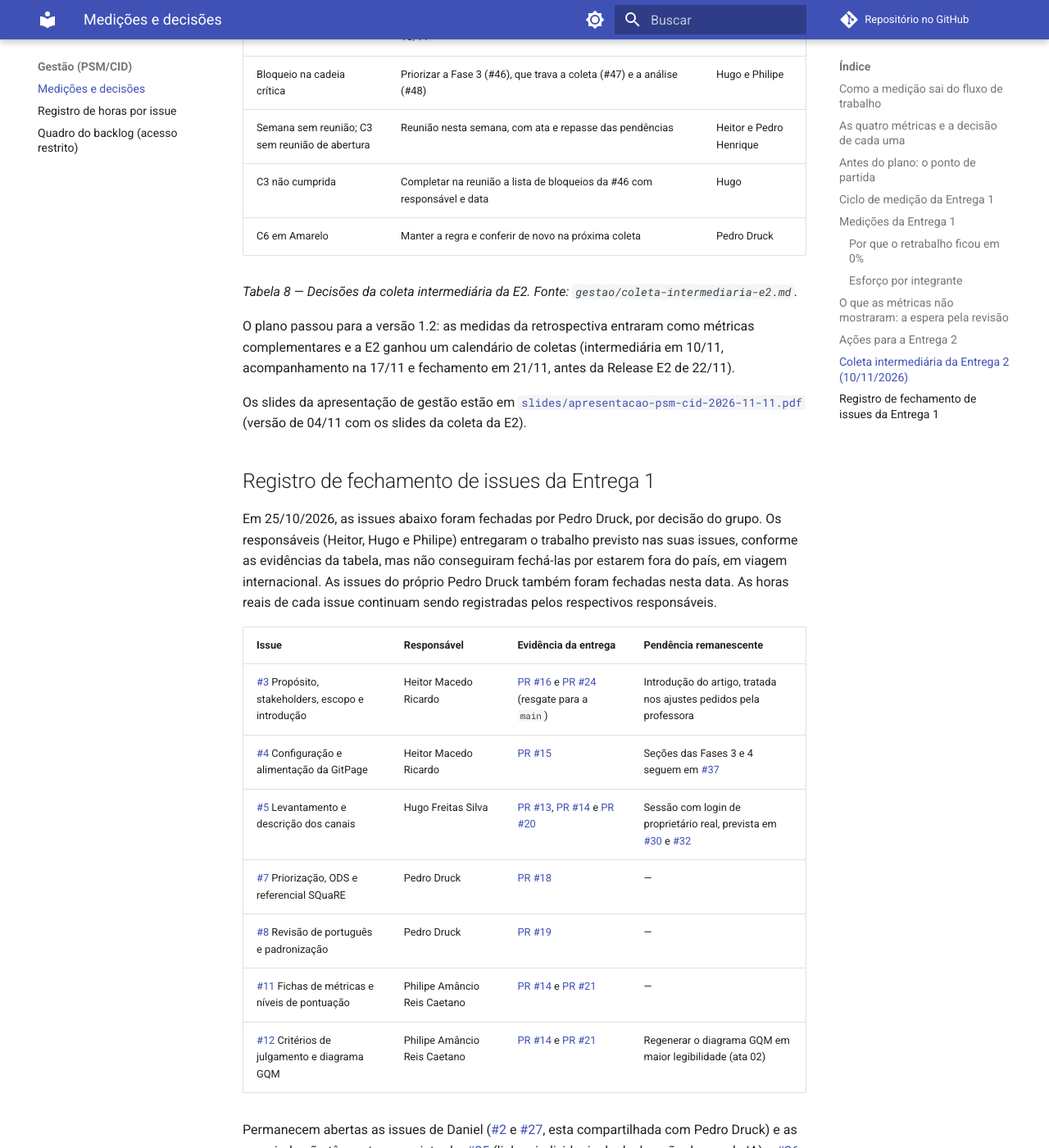
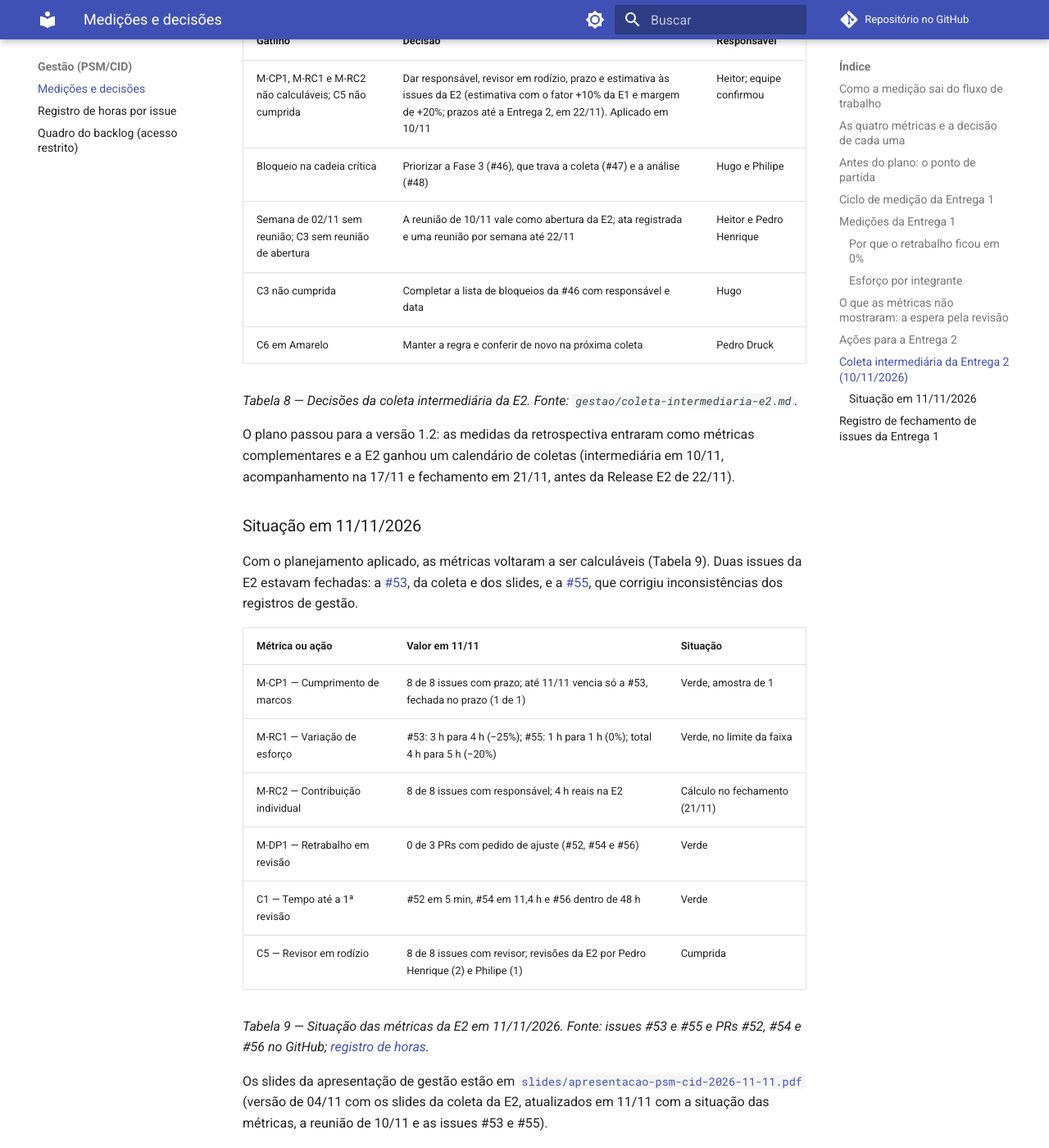
Before and after one commit to FCTE-Qualidade-de-Software-1/2026-2_T02_KATHERINE_JOHNSON, an MkDocs documentation site: the page built from docs/gestao.md, in a window 1280 px wide and 1400 px high, scrolled down 9384 px. Shown: the whole window at 82% size. Built offline with MkDocs 1.6.1 and Material for MkDocs 9.7.7, drawn with Linux system fonts in a browser that asks for light colours; comment, search, counter and statistics services are not loaded; some of the changed text lies outside the part shown.

Commit message:
docs(gestao): corrige inconsistencias dos registros PSM/CID
- ata 04 da reuniao de 10/11 (coleta e planejamento da E2)
- acoes C3, C5, C6 e C7 recalculadas com a reuniao de 10/11; o 2186819
  deixa de ser contado duas vezes nos commits diretos
- situacao das metricas da E2 em 11/11, com as issues #53 e #55 fechadas
- registro de horas com a #53 (3 h) e a #55 (1 h); total da E2 em 67 h
- rodape do plano na versao 1.2
- slides 10 a 13 da apresentacao de 11/11 atualizados

Closes #55

```diff
--- a/docs/gestao.md
+++ b/docs/gestao.md
@@ -182,7 +182,9 @@ métrica de acompanhamento (Tabela 6).
 
 A primeira coleta da E2 mediu as quatro métricas do plano e as ações da retrospectiva
 ([ata 03](https://github.com/FCTE-Qualidade-de-Software-1/2026-2_T02_KATHERINE_JOHNSON/blob/main/atas/ata-03-2026-10-28.md)). O resultado é claro: a E2 ainda não tem
-planejamento suficiente para medir calendário e esforço (Tabela 7). O registro completo está em
+planejamento suficiente para medir calendário e esforço (Tabela 7). A equipe confirmou a coleta e
+o planejamento das issues na reunião de 10/11
+([ata 04](https://github.com/FCTE-Qualidade-de-Software-1/2026-2_T02_KATHERINE_JOHNSON/blob/main/atas/ata-04-2026-11-10.md)). O registro completo está em
 [`gestao/coleta-intermediaria-e2.md`](https://github.com/FCTE-Qualidade-de-Software-1/2026-2_T02_KATHERINE_JOHNSON/blob/main/gestao/coleta-intermediaria-e2.md).
 
 | Métrica ou ação | Valor em 10/11 | Situação |
@@ -191,11 +193,12 @@ planejamento suficiente para medir calendário e esforço (Tabela 7). O registro
 | M-RC1 e M-RC2 — Esforço | 0 de 6 issues com estimativa ou responsável | Não calculável |
 | M-DP1 — Retrabalho em revisão | 0 de 1 PR (#52) | Verde, amostra de um PR |
 | C1 — Tempo até a 1ª revisão | #52 revisado em 5 min | Verde |
-| C3 — Bloqueios da #46 com responsável e data | Lista sem responsável e sem data (prazo era 30/10) | Não cumprida |
-| C5 — Revisor em rodízio definido na criação | 0 de 6 issues com revisor (prazo era 30/10) | Não cumprida |
-| C6 — Sem commit direto na `main` | 3 commits diretos entre 26 e 28/10; nenhum depois | Amarelo |
-| C7 — Atas ÷ reuniões | 1 de 1 (ata da retrospectiva escrita em 10/11, fora do prazo de 24 h) | Amarelo |
-| C7 — Semanas com reunião | 1 de 2 semanas completas | Vermelho |
+| C3 — Bloqueios da #46 com responsável e data | Lista sem responsável e sem data | Não cumprida |
+| C3 — Pendências repassadas em reunião | Nenhuma reunião de 29/10 a 09/11; a de 10/11 repassou as pendências | Retomada em 10/11 |
+| C5 — Revisor em rodízio definido na criação | 0 de 6 issues com revisor antes da reunião; aplicado a todas em 10/11 | Cumprida em 10/11 |
+| C6 — Sem commit direto na `main` | 2 commits diretos em 28/10 (o `2186819`, de 26/10, já entra na Tabela 3); nenhum depois | Amarelo |
+| C7 — Atas ÷ reuniões | 2 de 2 (28/10 e 10/11); a ata da retrospectiva foi escrita só em 10/11, fora do prazo de 24 h | Amarelo |
+| C7 — Semanas com reunião | 2 de 3 semanas (nenhuma reunião na semana de 02/11) | Vermelho |
 
 *Tabela 7 — Coleta intermediária da E2. Fonte: issues #28, #36, #46 a #49 e #51, PRs depois de 26/10 e histórico da `main` no GitHub, consultados em 10/11/2026; pasta `atas/`.*
 
@@ -205,8 +208,8 @@ As decisões tomadas a partir da coleta estão na Tabela 8.
 |---|---|---|
 | M-CP1, M-RC1 e M-RC2 não calculáveis; C5 não cumprida | Dar responsável, revisor em rodízio, prazo e estimativa às issues da E2 (estimativa com o fator +10% da E1 e margem de +20%; prazos até a Entrega 2, em 22/11). Aplicado em 10/11 | Heitor; equipe confirmou |
 | Bloqueio na cadeia crítica | Priorizar a Fase 3 (#46), que trava a coleta (#47) e a análise (#48) | Hugo e Philipe |
-| Semana sem reunião; C3 sem reunião de abertura | Reunião nesta semana, com ata e repasse das pendências | Heitor e Pedro Henrique |
-| C3 não cumprida | Completar na reunião a lista de bloqueios da #46 com responsável e data | Hugo |
+| Semana de 02/11 sem reunião; C3 sem reunião de abertura | A reunião de 10/11 vale como abertura da E2; ata registrada e uma reunião por semana até 22/11 | Heitor e Pedro Henrique |
+| C3 não cumprida | Completar a lista de bloqueios da #46 com responsável e data | Hugo |
 | C6 em Amarelo | Manter a regra e conferir de novo na próxima coleta | Pedro Druck |
 
 *Tabela 8 — Decisões da coleta intermediária da E2. Fonte: `gestao/coleta-intermediaria-e2.md`.*
@@ -215,9 +218,26 @@ O plano passou para a versão 1.2: as medidas da retrospectiva entraram como mé
 complementares e a E2 ganhou um calendário de coletas (intermediária em 10/11, acompanhamento na
 17/11 e fechamento em 21/11, antes da Release E2 de 22/11).
 
+### Situação em 11/11/2026
+
+Com o planejamento aplicado, as métricas voltaram a ser calculáveis (Tabela 9). Duas issues da E2
+estavam fechadas: a [#53](https://github.com/FCTE-Qualidade-de-Software-1/2026-2_T02_KATHERINE_JOHNSON/issues/53), da coleta e dos slides, e a
+[#55](https://github.com/FCTE-Qualidade-de-Software-1/2026-2_T02_KATHERINE_JOHNSON/issues/55), que corrigiu inconsistências dos registros de gestão.
+
+| Métrica ou ação | Valor em 11/11 | Situação |
+|---|---|---|
+| M-CP1 — Cumprimento de marcos | 8 de 8 issues com prazo; até 11/11 vencia só a #53, fechada no prazo (1 de 1) | Verde, amostra de 1 |
+| M-RC1 — Variação de esforço | #53: 3 h para 4 h (−25%); #55: 1 h para 1 h (0%); total 4 h para 5 h (−20%) | Verde, no limite da faixa |
+| M-RC2 — Contribuição individual | 8 de 8 issues com responsável; 4 h reais na E2 | Cálculo no fechamento (21/11) |
+| M-DP1 — Retrabalho em revisão | 0 de 3 PRs com pedido de ajuste (#52, #54 e #56) | Verde |
+| C1 — Tempo até a 1ª revisão | #52 em 5 min, #54 em 11,4 h e #56 dentro de 48 h | Verde |
+| C5 — Revisor em rodízio | 8 de 8 issues com revisor; revisões da E2 por Pedro Henrique (2) e Philipe (1) | Cumprida |
+
+*Tabela 9 — Situação das métricas da E2 em 11/11/2026. Fonte: issues #53 e #55 e PRs #52, #54 e #56 no GitHub; [registro de horas](gestao-horas.md).*
+
 Os slides da apresentação de gestão estão em
 [`slides/apresentacao-psm-cid-2026-11-11.pdf`](https://github.com/FCTE-Qualidade-de-Software-1/2026-2_T02_KATHERINE_JOHNSON/blob/main/slides/apresentacao-psm-cid-2026-11-11.pdf)
-(versão de 04/11 com os slides da coleta da E2).
+(versão de 04/11 com os slides da coleta da E2, atualizados em 11/11 com a situação das métricas, a reunião de 10/11 e as issues #53 e #55).
 
 ## Registro de fechamento de issues da Entrega 1
 
```
Also changed, not shown: atas/ata-04-2026-11-10.md (added, +69 -0 lines), docs/atas.md (+1 -0 lines), docs/gestao-horas.md (+3 -2 lines), gestao/coleta-intermediaria-e2.md (+27 -8 lines), gestao/plano-psm.md (+1 -1 lines), 2 other files.
